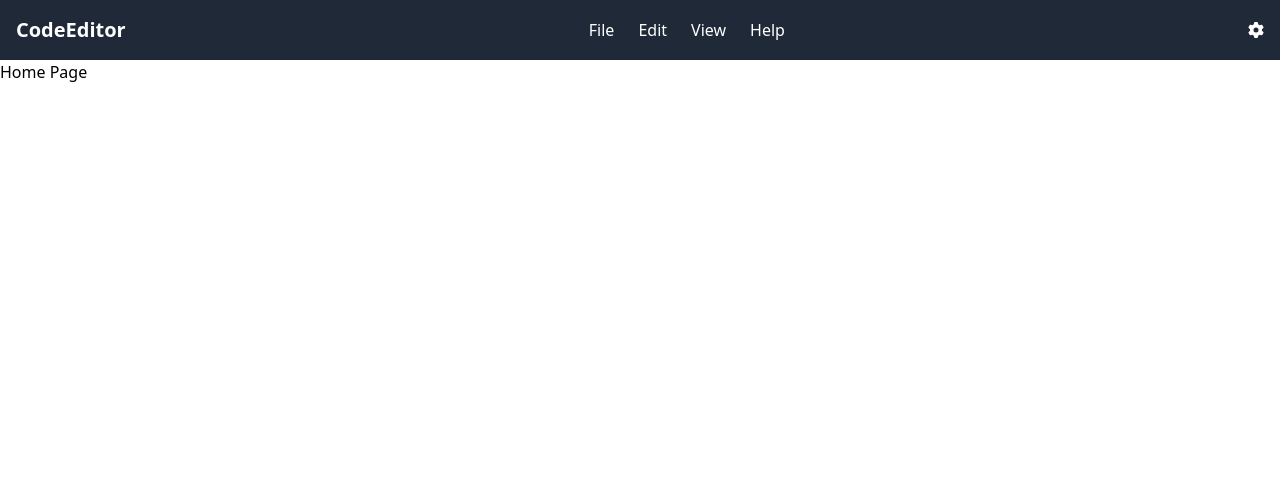
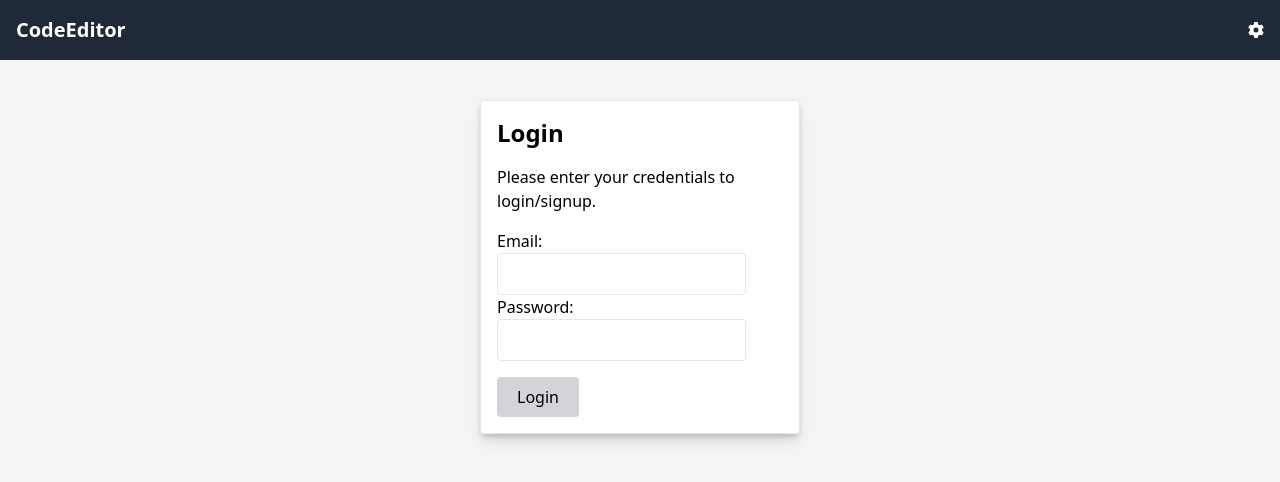
Before and after one commit to A-JA-Y/code-editor, a React (Vite) app in the folder client/: page / in a window 1280 px wide. Shown: the top 482 px of the page. Built offline with nearby package versions, Linux system fonts and the light colour scheme.

Commit message:
homepage ui temp

```diff
--- a/client/src/App.jsx
+++ b/client/src/App.jsx
@@ -1,27 +1,29 @@
 import React from 'react';
-import { BrowserRouter as Router, Routes, Route } from 'react-router-dom';
+import { HashRouter as Router, Routes, Route } from 'react-router-dom';
+import { FaGear } from 'react-icons/fa6';
 import Register from './components/Register';
 import Login from './components/Login';
 import ProtectedRoute from './components/ProtectedRoute';
-import Logout from './components/Logout';
+// import Logout from './components/Logout';
 import Profile from './components/Profile';
-import Navbar from './components/Navbar.jsx';
+// import Navbar from './components/Navbar.jsx';
 function App() {
   return (
     <Router>
-      <div className="App">
-        <nav>
-        <Navbar />
-          {/* <Logout /> */}
-        </nav>
+      <div className="App bg-gray-100 dark:bg-gray-900 min-h-screen">
+
+          <nav className="flex justify-between items-center bg-gray-800 p-4 relative">
+            <div className="text-white font-bold text-xl">CodeEditor</div>
+            <button className=" hover:rotate-90 text-white font-bold  rounded transition-all duration-300">
+              <FaGear />
+            </button>
+          </nav>
+
+
         <Routes>
           <Route path="/register" element={<Register />} />
           <Route path="/login" element={<Login />} />
-          <Route path="/" element={
-            <div>
-              <h1>Home Page</h1>
-            </div>
-          } />
+          <Route path="/" element={<Login />} />
           <Route
             path="/protected"
             element={
--- a/client/src/components/Login.jsx
+++ b/client/src/components/Login.jsx
@@ -33,21 +33,22 @@ function Login() {
   };
 
   return (
-    <div>
-      <h2>Login</h2>
+    <div className='w-full max-w-xs mx-auto mt-10 p-4 border rounded shadow-lg drop-shadow-md bg-white dark:bg-gray-800 dark:text-yellow-50'>
+      <h1 className='text-2xl font-bold mb-4'>Login</h1>
+      <p className=' mb-4'>Please enter your credentials to login/signup.</p>
       {error && <p style={{ color: 'red' }}>{error}</p>}
       <form onSubmit={onSubmit}>
         <div>
           <label>Email:</label>
           <br />
-          <input type="email" name="email" value={email} onChange={onChange} required />
+          <input type="email" name="email" value={email} onChange={onChange} className='border rounded p-2' required />
         </div>
         <div>
           <label>Password:</label>
           <br />
-          <input type="password" name="password" value={password} onChange={onChange} required />
+          <input type="password" name="password" value={password} onChange={onChange} className='border rounded p-2' required />
         </div>
-        <button type="submit">Login</button>
+        <button type="submit" className='bg-zinc-300 dark:bg-zinc-900 rounded py-2 px-5  mt-4'>Login</button>
       </form>
     </div>
   );
```
